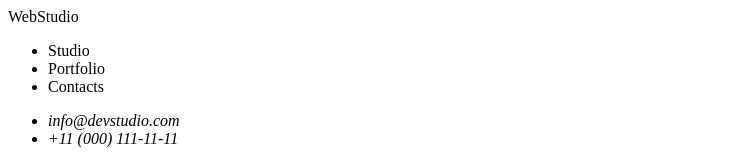
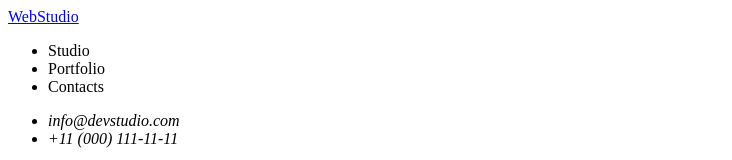
Before and after one commit to Zlatan-9/goit-markup-hw-01, a plain HTML site: page index.html in a window 1280 px wide. Shown: the top 160 px of the page, without its empty margins (0-732 px from the left). Drawn offline with Linux system fonts and the light colour scheme.

Commit message:
Cleaned up .gitignore and structure

```diff
--- a/index.html
+++ b/index.html
@@ -8,7 +8,7 @@
   <body>
     <header>
       <nav>
-        <div class="logo">WebStudio</div>
+        <a href="index.html" class="logo">WebStudio</a>
         <ul>
           <li>Studio</li>
           <li>Portfolio</li>
```
Also changed, not shown: 1 other file.
